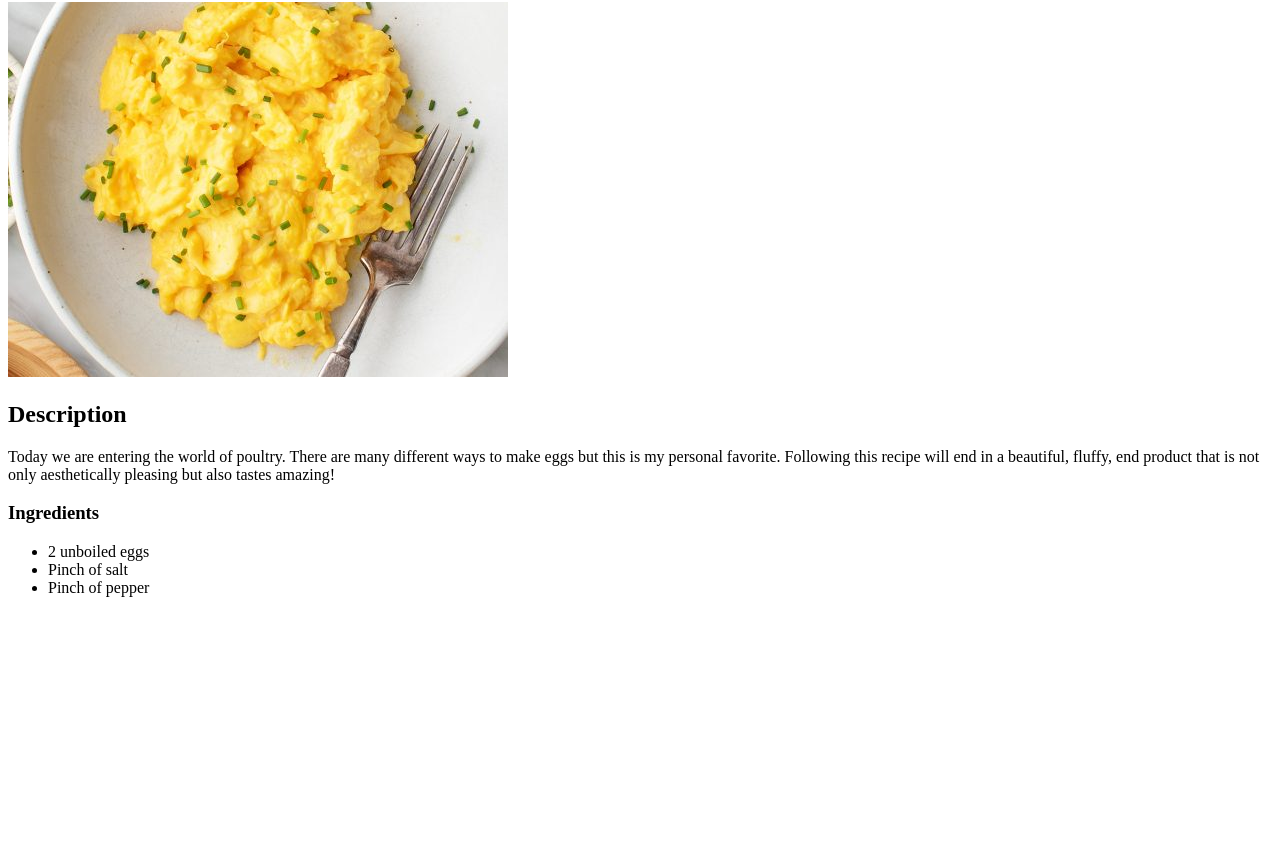
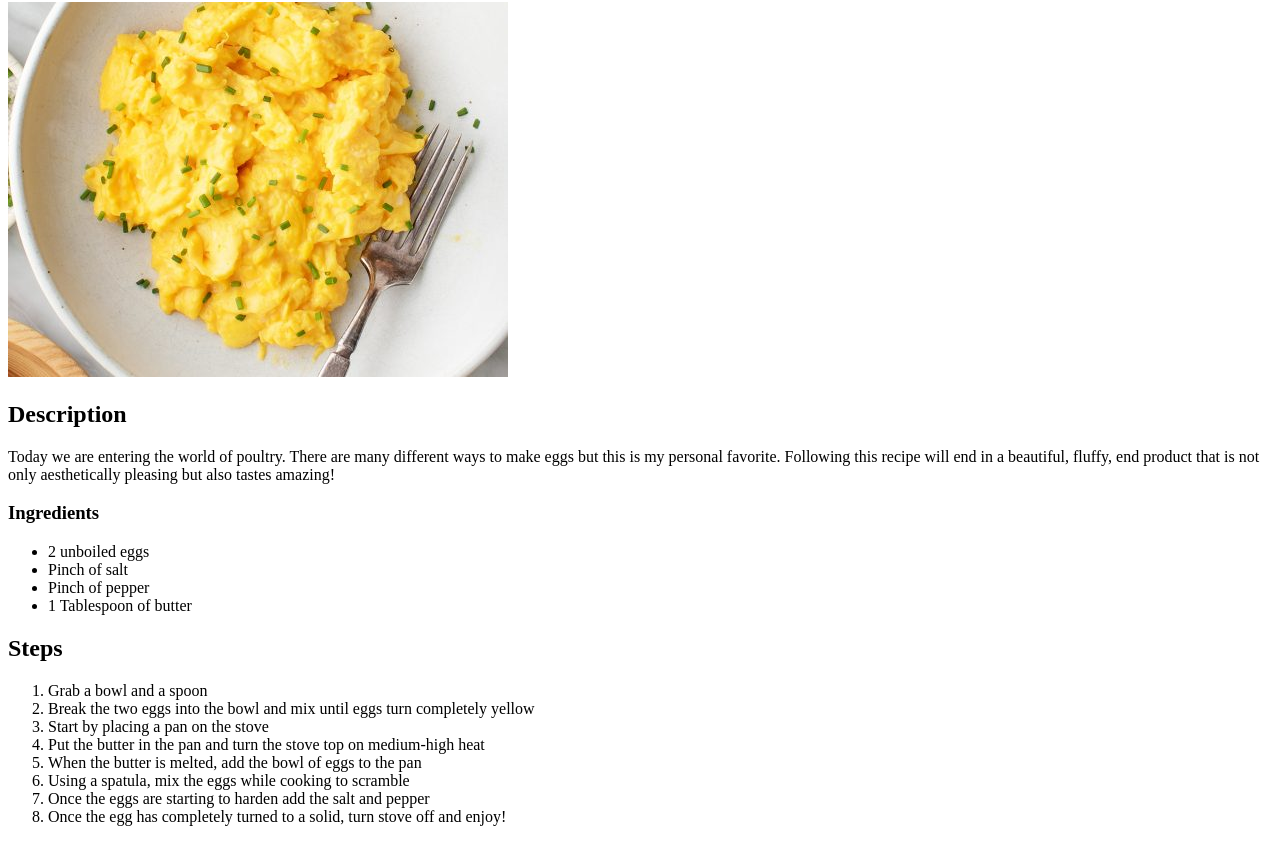
Before and after one commit to AverageIndividual/odin-recipes, a plain HTML site: page recipes/Scrambled-Eggs.html in a window 1280 px wide. Shown: the part 78-920 px from the top of the page. Before the commit the page ends 800 px from the top, so only its background shows below. Drawn offline with Linux system fonts and the light colour scheme.

Commit message:
Add steps to cooking scrambled eggs

```diff
--- a/recipes/Scrambled-Eggs.html
+++ b/recipes/Scrambled-Eggs.html
@@ -8,18 +8,30 @@
 </head>
 <body>
   <h1>How to make Scrambled Eggs for Non-Cooks (Like me)</h1>
-    <img src="../eggs.jpg" alt="A picture of finished scrambled eggs">
-    <h2>Description</h2>
+       <img src="../eggs.jpg" alt="A picture of finished scrambled eggs">
+  <h2>Description</h2>
     <p>Today we are entering the world of poultry. There are many different ways to make eggs but this is my personal favorite. Following this
     recipe will end in a beautiful, fluffy, end product that is not only aesthetically pleasing but also tastes amazing!
     </p>
-    <h3>Ingredients</h3>
+  <h3>Ingredients</h3>
     <ul>
         <li>2 unboiled eggs</li>
         <li>Pinch of salt</li>
         <li>Pinch of pepper</li>
+        <li>1 Tablespoon of butter</li>
     </ul>
+  <h2>Steps</h2>
+  <ol>
+     <li>Grab a bowl and a spoon</li>
+     <li>Break the two eggs into the bowl and mix until eggs turn completely yellow</li>
+     <li>Start by placing a pan on the stove</li>
+     <li>Put the butter in the pan and turn the stove top on medium-high heat</li>
+     <li>When the butter is melted, add the bowl of eggs to the pan</li>
+     <li>Using a spatula, mix the eggs while cooking to scramble</li>
+     <li>Once the eggs are starting to harden add the salt and pepper</li>
+     <li>Once the egg has completely turned to a solid, turn stove off and enjoy!</li>
 
+  </ol>
 
 </body>
 </html>
```
